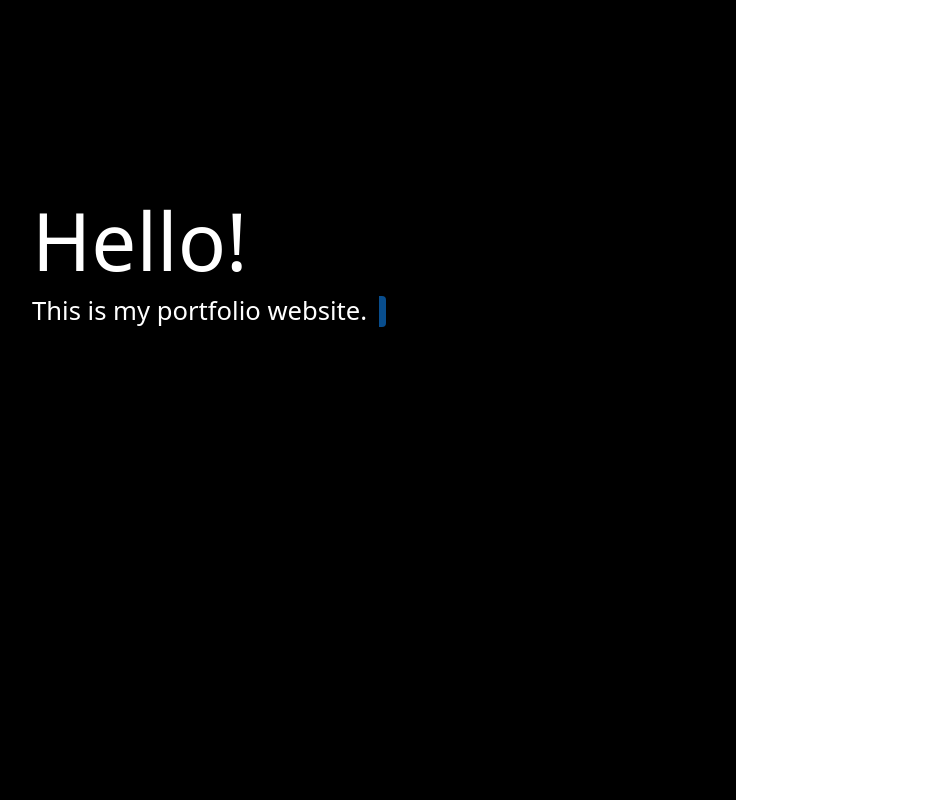
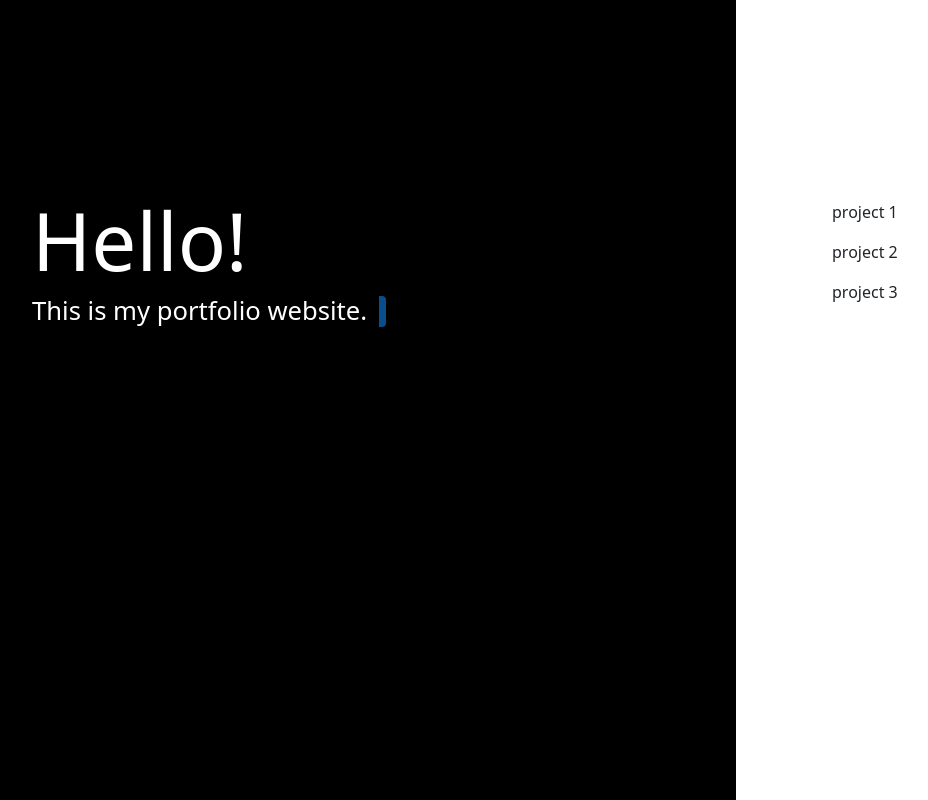
Before and after one commit to Vitaliew/website_portfolio, a Flask app: page / in a window 1280 px wide. Shown: the whole page, without its empty margins (96-1024 px from the left). Run offline with Flask 3, Linux system fonts and the light colour scheme.

Commit message:
Add simple projects tab, using jinja

```diff
--- a/main.py
+++ b/main.py
@@ -3,10 +3,10 @@ import requests
 
 app = Flask(__name__)
 
-
+projects_list = ["project 1", "project 2", "project 3"]
 @app.route("/")
 def home():
-    return render_template("index.html")
+    return render_template("index.html", projects=projects_list)
 
 
 if __name__ == "__main__":
--- a/static/css/styles.css
+++ b/static/css/styles.css
@@ -3,7 +3,7 @@
     width: 65%;
     margin: 0;
     background-color: black;
-    padding: 15% 5% 0 10%;
+    padding: 15% 0 0 10%;
 }
 
 .title {
@@ -34,6 +34,16 @@
       to { border-color: #0B60B0; }
     }
 /* Until here */
+
+.projects{
+  position: absolute;
+  width: 15%;
+  padding:0;
+  right:15%;
+  top: 25%;
+  margin:0;
+}
+
 body {
     background-color: white;
 }
--- a/templates/footer.html
+++ b/templates/footer.html
@@ -1,4 +1,4 @@
 
         <script src="https://cdn.jsdelivr.net/npm/bootstrap@5.3.2/dist/js/bootstrap.bundle.min.js" integrity="sha384-C6RzsynM9kWDrMNeT87bh95OGNyZPhcTNXj1NW7RuBCsyN/o0jlpcV8Qyq46cDfL" crossorigin="anonymous"></script>
-    </body>
+</body>
 </html>
--- a/templates/index.html
+++ b/templates/index.html
@@ -7,4 +7,11 @@
           <h1 class="col display-6 subtitle">This is my portfolio website.</h1>
       </div>
   </div>
+  <div class="container projects">
+    <ul>
+      {% for project in projects %}
+        <p>{{ project }}</p>
+      {% endfor %}
+    </ul>
+  </div>
 {% include "footer.html" %}
```
Lines whose indentation alone changed are shown as unchanged.
